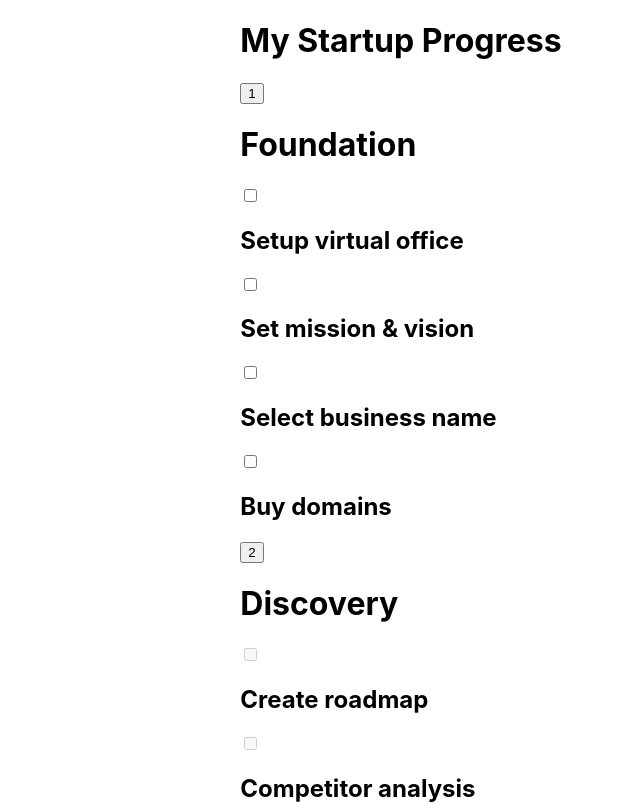
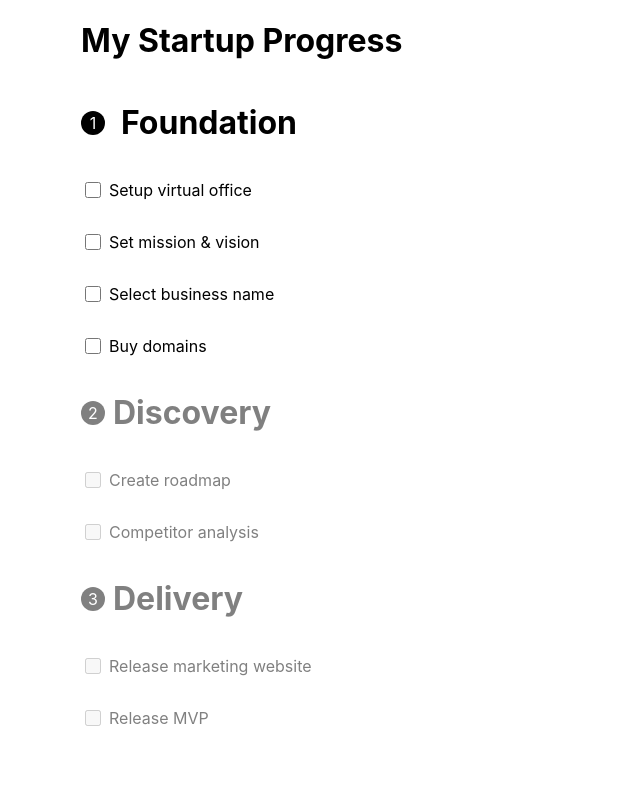
Before and after one commit to alexviladev/OAK_startup_progress, a React (Create React App) app in the folder startup_progress/: page / in a window 1280 px wide. Shown: the top 804 px of the page, without its empty margins (239-879 px from the left). Built offline with nearby package versions, Linux system fonts and the light colour scheme.

Commit message:
added some styles

```diff
--- a/startup_progress/src/components/Phase.tsx
+++ b/startup_progress/src/components/Phase.tsx
@@ -3,6 +3,7 @@ import {PhaseProps} from '../types/types';
 import TaskList from './TaskList';
 import {FontAwesomeIcon} from '@fortawesome/react-fontawesome';
 import {faCheck} from '@fortawesome/free-solid-svg-icons';
+import '../styles/Phase.css';
 
 const Phase = ({
   title,
@@ -22,10 +23,10 @@ const Phase = ({
 
   return (
     <div className={isPhaseActive ? 'Phase' : 'Phase inactive'}>
-       <div>
-        <button className='button'>{index +1}</button>
+      <div className='title'>
+        <div className={isPhaseActive ? 'span' : 'spaninactive'}>{index +1}</div>
         <h1>{title}</h1>
-        {isCompleted && <FontAwesomeIcon icon={faCheck} />}
+        {isCompleted && <FontAwesomeIcon icon={faCheck} size="6x" />}
       </div>
       {taskList.length && (
         <TaskList
--- a/startup_progress/src/components/PhaseList.tsx
+++ b/startup_progress/src/components/PhaseList.tsx
@@ -2,7 +2,7 @@ import {useEffect, useState} from 'react';
 import Phase from './Phase';
 import RandomModal from './RandomModal';
 import {PhaseType} from '../types/types';
-// import './PhaseList.css';
+import '../styles/PhaseList.css';
 
 const PhaseList = () => {
   // state to check if all phases are completed
@@ -70,7 +70,7 @@ const PhaseList = () => {
   }, [phases])
 
   return (
-    <div className="Phase">
+    <div className="PhaseList">
       <h1>My Startup Progress</h1>
       {allCompleted && <RandomModal/>}
       {phases.length &&
--- a/startup_progress/src/components/RandomModal.tsx
+++ b/startup_progress/src/components/RandomModal.tsx
@@ -1,5 +1,5 @@
 import {useEffect, useState} from 'react';
-import { RandomFactType } from '../types/types';
+import '../styles/RandomModal.css';
 
 const RandomModal = () => {
   const [randomFact, setRandomFact] = useState<string>('');
@@ -26,7 +26,7 @@ const RandomModal = () => {
   }, [])
 
   return (
-    <div style={{position: 'absolute', top: 200, left: 500, border:'5px red' , zIndex: 1}}>
+    <div className='modal'>
       <h2>All Phases are Complete!</h2>
       <h1>{randomFact}</h1>
     </div>
--- a/startup_progress/src/components/TaskList.tsx
+++ b/startup_progress/src/components/TaskList.tsx
@@ -1,5 +1,6 @@
 import React, {SetStateAction, useEffect, useState} from 'react';
 import {TaskType, TaskListProps} from '../types/types';
+import '../styles/TaskList.css';
 
 const TaskList = ({
   taskList,
@@ -36,11 +37,12 @@ const TaskList = ({
         taskList.map((task, ind) => (
           <div className="Task" key={task.title}>
             <input
+              className='checkbox'
               type="checkbox"
               onChange={e => handleCheck(e, ind)}
               disabled={!isPhaseActive}
             />
-            <h2>{task.title}</h2>
+            <p>{task.title}</p>
           </div>
         ))}
     </div>
--- a/startup_progress/src/styles/Phase.css
+++ b/startup_progress/src/styles/Phase.css
@@ -1,22 +1,34 @@
-.Phase {
-  display: flex;
-  width: 30vw;
-  height: 80vh;
-  border: 1rem solid gray;
-}
 
 .inactive {
   color: gray;
 }
 
-.button {
-  height: 1rem;
-  border-radius: 1rem;
+.span {
+  display: flex;
+  align-items: center;
+  justify-content: center;
+  height: 1.5rem;
+  width: 1.5rem;
+  border-radius: 0.75rem;
   background-color: black;
+  color: white;
+  margin-right: 1rem;
+}
+
+.spaninactive {
+  display: flex;
+  align-items: center;
+  justify-content: center;
+  height: 1.5rem;
+  width: 1.5rem;
+  border-radius: 0.75rem;
+  background-color: grey;
   color: white;
   margin-right: 0.5rem;
 }
 
 .title {
   display: inline-flex;
+  align-items: center;
+  justify-content: space-between;
 }
--- /dev/null
+++ b/startup_progress/src/styles/PhaseList.css
@@ -0,0 +1,6 @@
+.PhaseList {
+  display: flex;
+  flex-direction: column;
+  width: 50vw;
+  border: 1rem gray;
+}
--- /dev/null
+++ b/startup_progress/src/styles/RandomModal.css
@@ -0,0 +1,7 @@
+.modal {
+  position: absolute;
+  top: 20vh;
+  left: 25vw;
+  border: 5px red ;
+  z-index: 1;
+}
--- /dev/null
+++ b/startup_progress/src/styles/TaskList.css
@@ -0,0 +1,11 @@
+.checkbox {
+  height: 1rem;
+  width: 1rem;
+  border-radius: 0;
+  margin-right: 0.5rem;
+}
+
+.Task {
+  display: flex;
+  align-items: center;
+}
--- a/startup_progress/src/styles/index.css
+++ b/startup_progress/src/styles/index.css
@@ -7,3 +7,7 @@ body {
   -webkit-font-smoothing: antialiased;
   -moz-osx-font-smoothing: grayscale;
 }
+
+h1 {
+  font-size: 20;
+}
```
